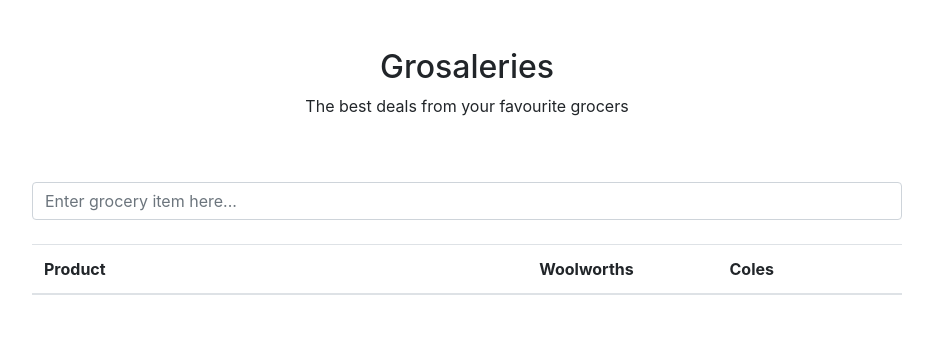
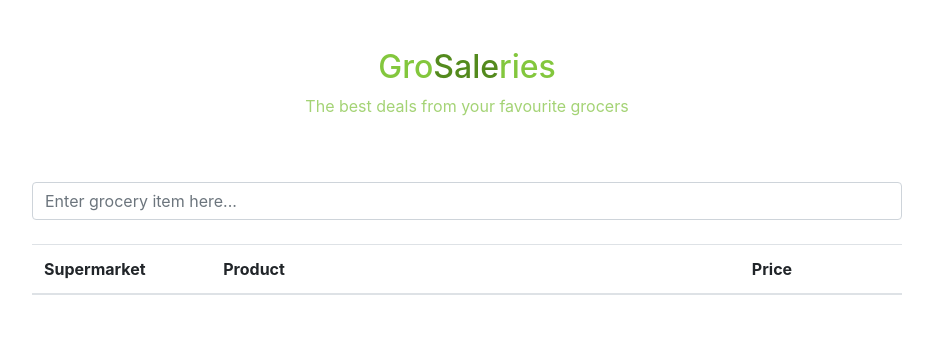
Before and after one commit to nguyenhailong253/front_end, a plain HTML site: page index.html in a window 1280 px wide. Shown: the whole page, without its empty margins (173-1106 px from the left). Drawn offline with nearby package versions, Linux system fonts and the light colour scheme.

Commit message:
improvement

```diff
--- a/index.html
+++ b/index.html
@@ -2,11 +2,12 @@
 
 <html>
     <head>
-        <title>Grosaleries</title>
+        <title>GroSaleries</title>
         <script src="https://ajax.googleapis.com/ajax/libs/jquery/3.3.1/jquery.min.js"></script>
         <link rel="stylesheet" href="https://stackpath.bootstrapcdn.com/bootstrap/4.3.1/css/bootstrap.min.css" />
         <script src="https://stackpath.bootstrapcdn.com/bootstrap/4.3.1/js/bootstrap.min.js"></script>
         <style>
+
             #result {
                 position: absolute;
                 width: 100%;
@@ -16,18 +17,37 @@
                 box-sizing: border-box;
                 z-index: 1001;
             }
+
+            h2 {
+                color: #83C73D;
+            }
+
+            p {
+                color: #A4D375;
+            }
+
+            span {
+                color: #538A1D;
+            }
+
             th:first-child, td:first-child {
-                width: 550px;
-            }
-            th:nth-of-type(2), td:nth-of-type(2), th:last-child, td:last-child {
                 width: 200px;
             }
+
+            th:nth-of-type(2), td:nth-of-type(2) {
+                width: 700px;
+            }
+
+            th:last-child, td:last-child {
+                width: 200px;
+            }
+
         </style>
     </head>
     <body>
         <br /><br />
         <div class="container" style="width:900px;">
-            <h2 align="center">Grosaleries</h2>
+            <h2 align="center">Gro<span>Sale</span>ries</h2>
             <p align="center">The best deals from your favourite grocers</p>
             <br /><br />
             <div align="center">
@@ -38,9 +58,9 @@
                 <table class="table table bordered">
                     <thead>
                         <tr>
+                            <th>Supermarket</th>
                             <th>Product</th>
-                            <th>Woolworths</th>
-                            <th>Coles</th>
+                            <th>Price</th>
                         </tr>
                     </thead>
                     <tbody id="result"></tbody>
@@ -53,16 +73,16 @@
 <script>
     $(document).ready(function(){
         $.ajaxSetup({ cache: false });
-        $('#search').keyup(function(){ // whenever a character is typed under search, the function will be executed
-            $('#result').html(''); // clears html code with the result
-            var searchField = $('#search').val(); // gets the value of the search and stores it in the variable
+        $('#search').keyup(function(){
+            $('#result').html('');
+            var searchField = $('#search').val();
             var expression = new RegExp(searchField, "i"); // performs case-insensitive matching
             $.getJSON('https://swe20001.herokuapp.com/api/products/?format=json', function(data) {
                 $('#result').empty();
                 $.each(data.results, function(key, value){
                     if (value.name.search(expression) != -1)
                     {
-                        $('#result').append("<tr><td>" + value.name + "</td><td>" + "$1.99" + "</td><td>" + "$2.25" + "</td></tr>");
+                        $('#result').append("<tr><td>" + value.seller.name + "</td><td>" + value.name + "</td><td>" + "$2.25" + "</td></tr>");
                     }
                 });
             });
```
